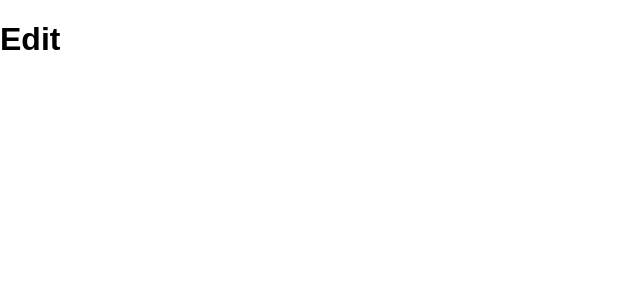
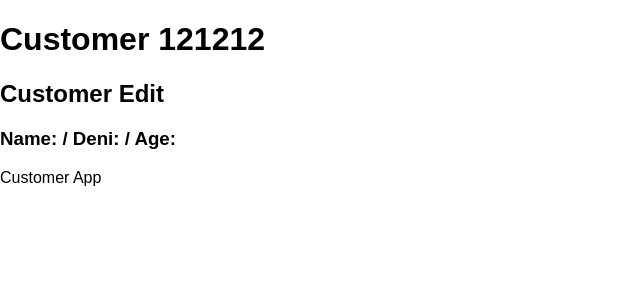
Before and after one commit to roninJosue/customers-abm, a React (Create React App) app: page /customers/121212/edit in a window 1280 px wide. Shown: the top 300 px of the page, without its empty margins (0-640 px from the left). Built offline with nearby package versions, Linux system fonts and the light colour scheme.

Commit message:
Incorporating useSelector and useDispatch

```diff
--- a/src/App.js
+++ b/src/App.js
@@ -6,7 +6,6 @@ import CustomerContainer from "./components/CustomerContainer";
 function App() {
   const customerNew = () => <h1>Customer NEW</h1>
   const notFound = () => <h1>Not Found</h1>
-  const edit = () => <h1>Edit</h1>
 
   return (
     <Router>
@@ -14,7 +13,7 @@ function App() {
         <Route path='/' element={<HomeContainer />} />
         <Route exact path='/customers' element={<CustomersContainer />}/>
         <Route path='/customers/:dni' element={<CustomerContainer />}/>
-        <Route path='/customers/:dni/edit' element={edit()}/>
+        <Route path='/customers/:dni/edit' element={<CustomerContainer />}/>
         <Route path='/customers/new' element={customerNew()}/>
         <Route path='*' element={notFound()} />
       </Routes>
--- a/src/api/urls.js
+++ b/src/api/urls.js
@@ -1,3 +1,5 @@
-const baseUrl = `http://localhost:3002/`
+const port = process.env.REACT_APP_PORT
+
+const baseUrl = `http://localhost:${port}/`
 
 export const urlCustomers = `${baseUrl}customers/`
--- a/src/components/CustomerContainer.jsx
+++ b/src/components/CustomerContainer.jsx
@@ -1,19 +1,25 @@
 import React from 'react';
-import {connect} from "react-redux";
+import {useSelector} from "react-redux";
 
 import Frame from "./Frame";
-import {Route, useParams} from "react-router-dom";
+import {useLocation, useParams} from "react-router-dom";
 import {getCustomersByDni} from "../selectors/customers";
+import CustomerEdit from "./CustomerEdit";
+import CustomerData from "./CustomerData";
 
 
-const CustomerContainer = ({customer}) => {
+const CustomerContainer = () => {
+
+  const {pathname} = useLocation()
+  const isEdit = pathname.includes('edit')
 
   const {dni} = useParams()
-  const currentCustomer = customer()(dni)
+  const currentCustomer = useSelector(state => getCustomersByDni(state, dni))
 
-  const renderBody = () => (
-    <p>Form</p>
-  )
+  const renderBody = () => {
+    const Customer = isEdit ? CustomerEdit : CustomerData
+    return <Customer {...currentCustomer} />
+  }
 
   return (
     <>
@@ -28,14 +34,4 @@ const CustomerContainer = ({customer}) => {
 };
 
 
-const mapStateToProps = (state) => (
-  {
-    customer: () => {
-      return function (dni) {
-        return getCustomersByDni(state, dni)
-      }
-    }
-  }
-)
-
-export default connect(mapStateToProps, null)(CustomerContainer)
+export default CustomerContainer
--- a/src/components/CustomersContainer.jsx
+++ b/src/components/CustomersContainer.jsx
@@ -1,18 +1,19 @@
 import React, {useEffect} from 'react';
-import PropTypes from "prop-types";
-import {connect} from "react-redux";
+import {useDispatch, useSelector} from "react-redux";
 import Frame from "./Frame";
 import CustomersList from "./CustomersList";
 import CustomersActions from "./CustomersActions";
 import {useNavigate} from "react-router-dom";
-import {fetchCustomers} from "../actions/fetchCustomers";
+import * as actions from '../actions/fetchCustomers'
 import {getCustomers} from "../selectors/customers";
 
-const CustomersContainer = ({fetchCustomers, customers}) => {
+const CustomersContainer = () => {
+  const customers = useSelector(getCustomers)
+  const dispatch = useDispatch()
 
   useEffect(() => {
-    fetchCustomers()
-  }, [fetchCustomers])
+    dispatch(actions.fetchCustomers())
+  }, [dispatch])
 
   const navigate = useNavigate()
   const handleAddNew = () => {
@@ -40,17 +41,9 @@ const CustomersContainer = ({fetchCustomers, customers}) => {
   );
 };
 
-CustomersContainer.propTypes = {
-  fetchCustomers: PropTypes.func.isRequired,
-  customers: PropTypes.array.isRequired
-};
 
 CustomersContainer.defaultProps = {
   customers: []
 }
 
-const mapStateToProps = state => ({
-  customers: getCustomers(state)
-})
-
-export default connect(mapStateToProps, {fetchCustomers})(CustomersContainer);
+export default CustomersContainer;
```
